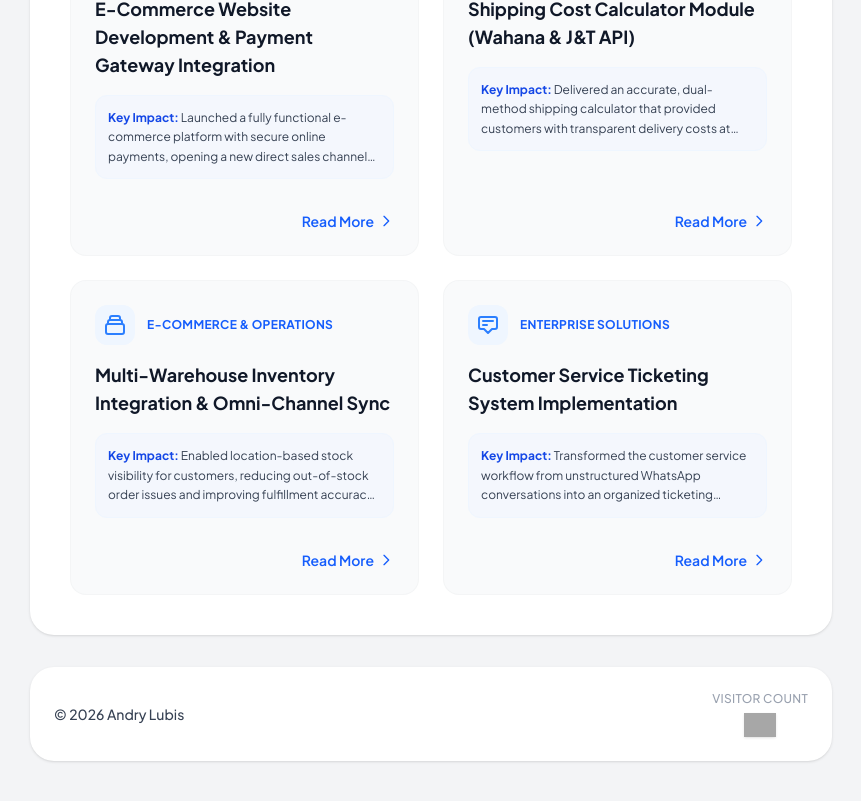
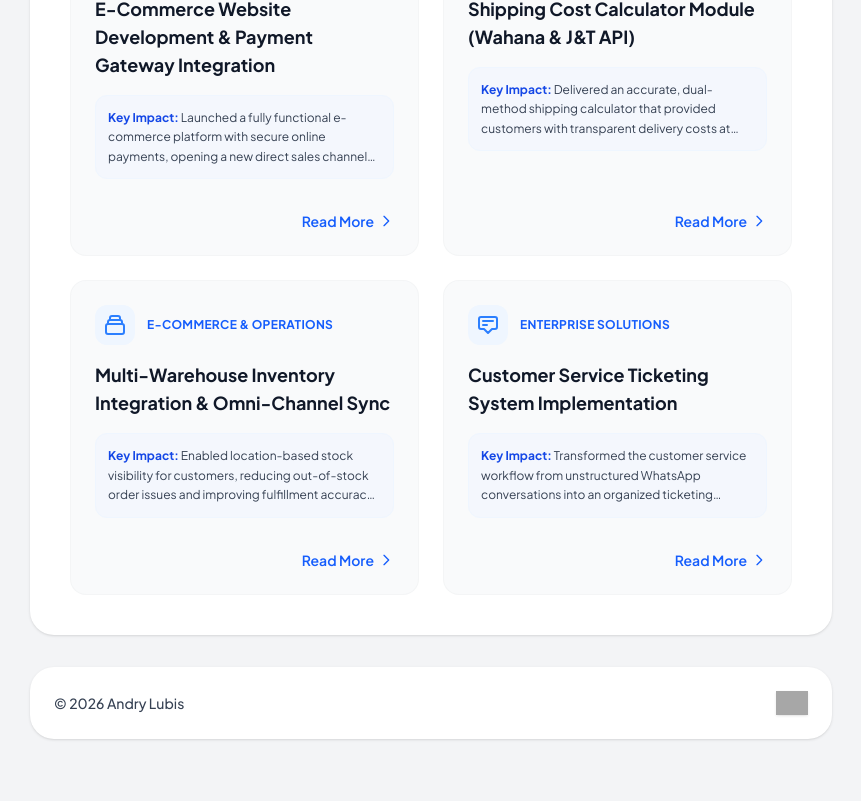
Before and after one commit to andrylubis/andrylubis.github.io, a React (Vite) app: page / in a window 1280 px wide. Shown: the part 4563-5364 px from the top of the page, without its empty margins (400-1261 px from the left). After the commit the page ends 5342 px from the top, so only its background shows below. Built offline with nearby package versions, Linux system fonts and the light colour scheme; grey boxes are pictures that could not be loaded.

Commit message:
UI Tweak: Remove redundant Visitor Count label

```diff
--- a/src/App.jsx
+++ b/src/App.jsx
@@ -38,7 +38,6 @@ function App() {
 
               {/* Right: Visitor Badge */}
               <div className="flex flex-col items-center gap-1.5">
-                <span className="text-xs text-gray-400 font-medium tracking-wide uppercase">Visitor Count</span>
                 <a
                   href="https://hits.seeyoufarm.com"
                   target="_blank"
```
